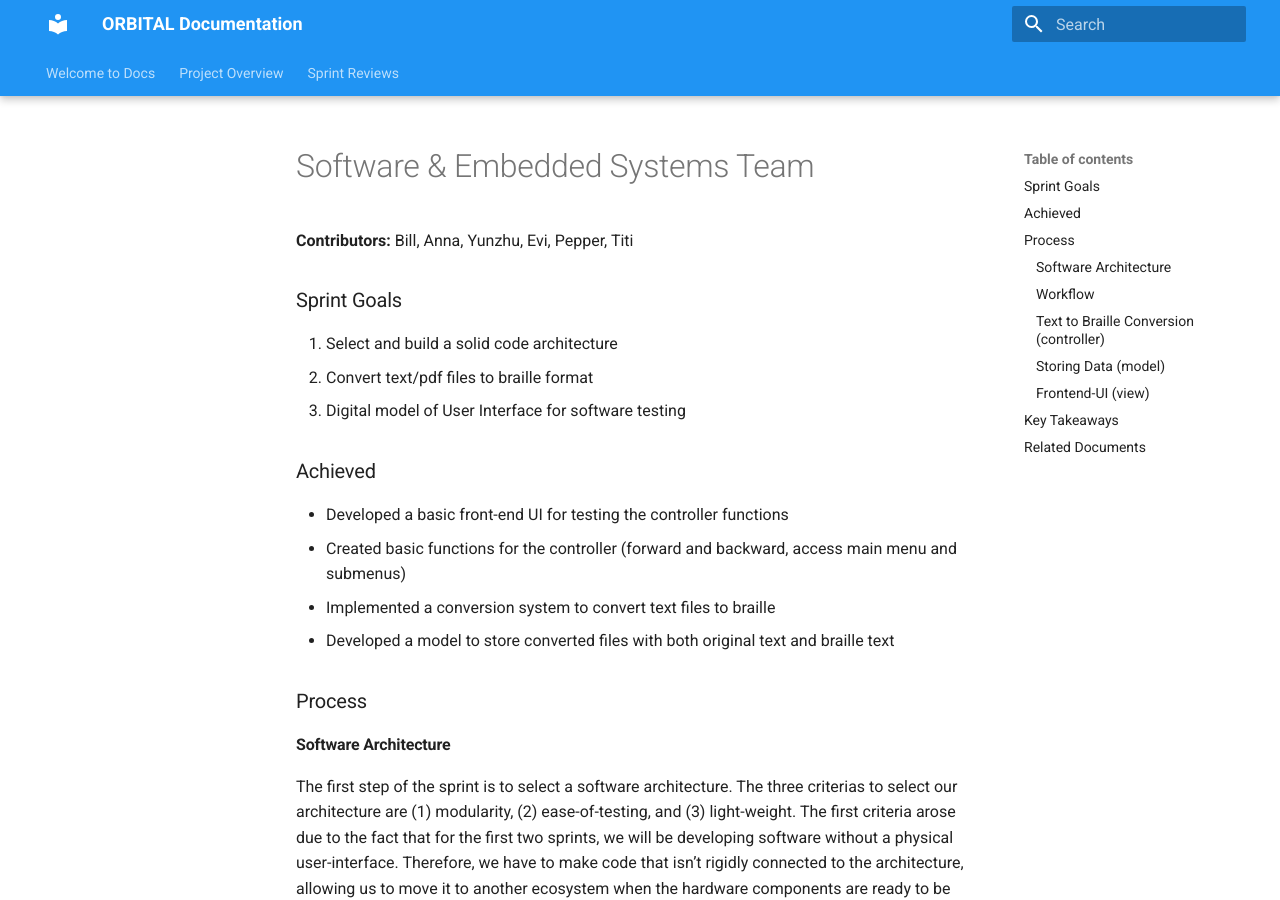
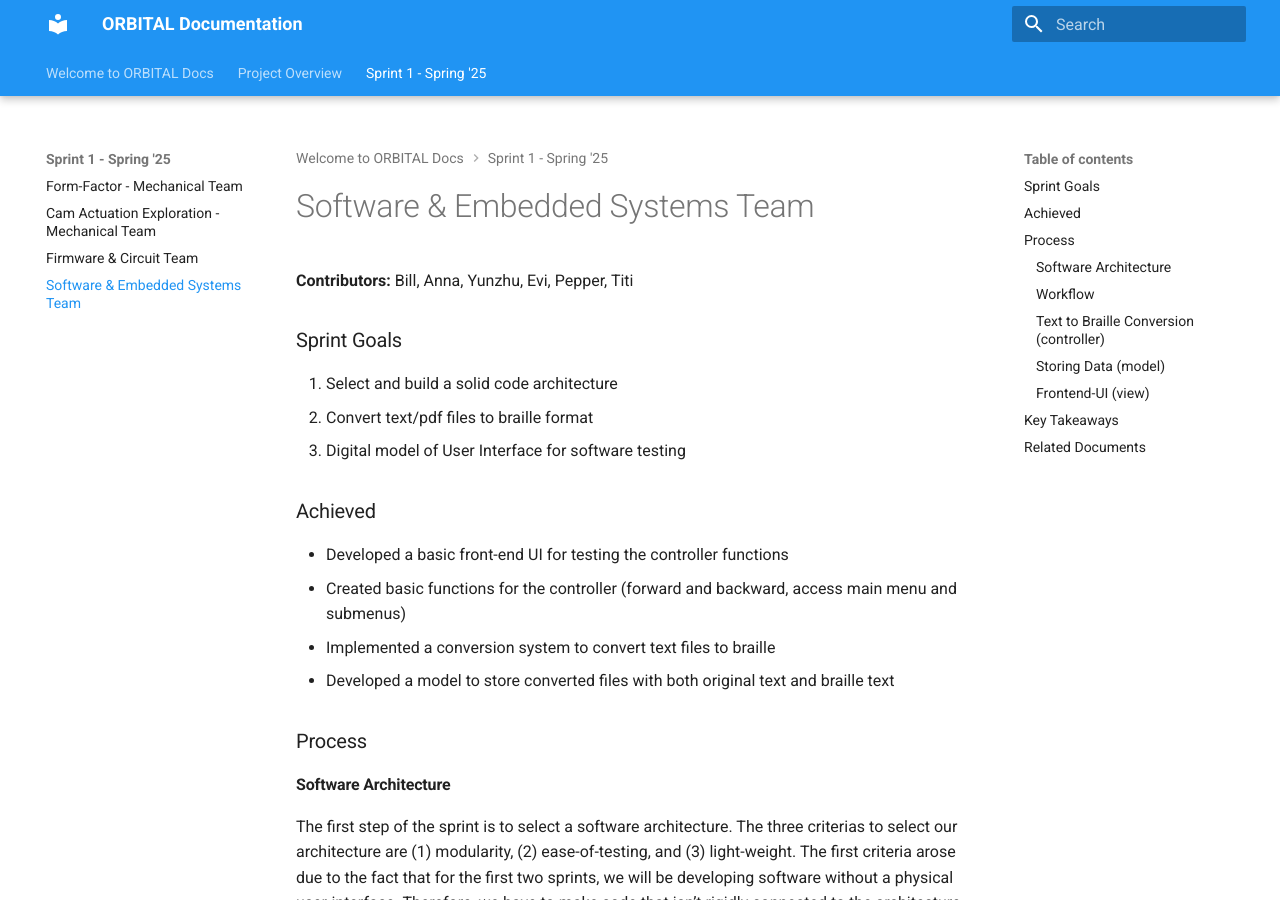
Before and after one commit to ORBITAL-Assistive-Tech/documentation, an MkDocs documentation site: the page built from docs/sprint_1_teams/software.md, in a window 1280 px wide and 900 px high. Built offline with MkDocs 1.6.1 and Material for MkDocs 9.7.7, drawn with Linux system fonts in a browser that asks for light colours.

Commit message:
face lift

```diff
--- a/mkdocs.yml
+++ b/mkdocs.yml
@@ -1,13 +1,14 @@
 site_name: ORBITAL Documentation
 site_url: https://orbital-assistive-tech.github.io/documentation/
 nav:
-- Welcome to Docs: index.md
+- Welcome to ORBITAL Docs: index.md
 - Project Overview: overview.md
-- Sprint Reviews:
-  - Sprint 1: sprint_1.md
-  ## Sections
-  - (Form-Factor - Mechanical Team) sprint_1_teams/form_factor.md
-  - Sprint 2: sprint_2.md
+- Sprint 1 - Spring '25:
+  - Form-Factor - Mechanical Team: sprint_1_teams/form_factor.md
+  - Cam Actuation Exploration - Mechanical Team: sprint_1_teams/cam_actuation.md
+  - Firmware & Circuit Team: sprint_1_teams/firmware_circuit.md
+  - Software & Embedded Systems Team: sprint_1_teams/software.md
+
 
 docs_dir: docs/
 extra_css:
```
